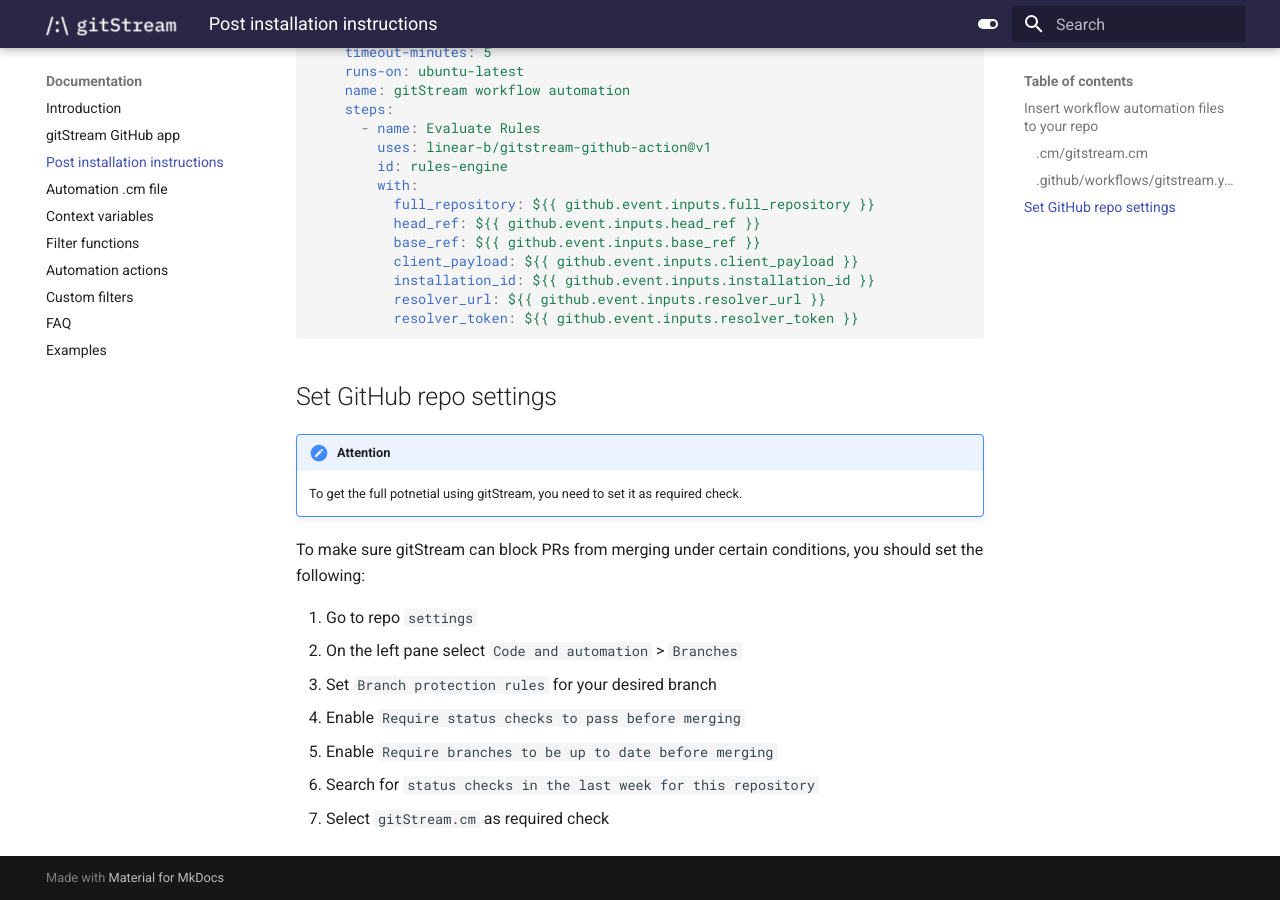
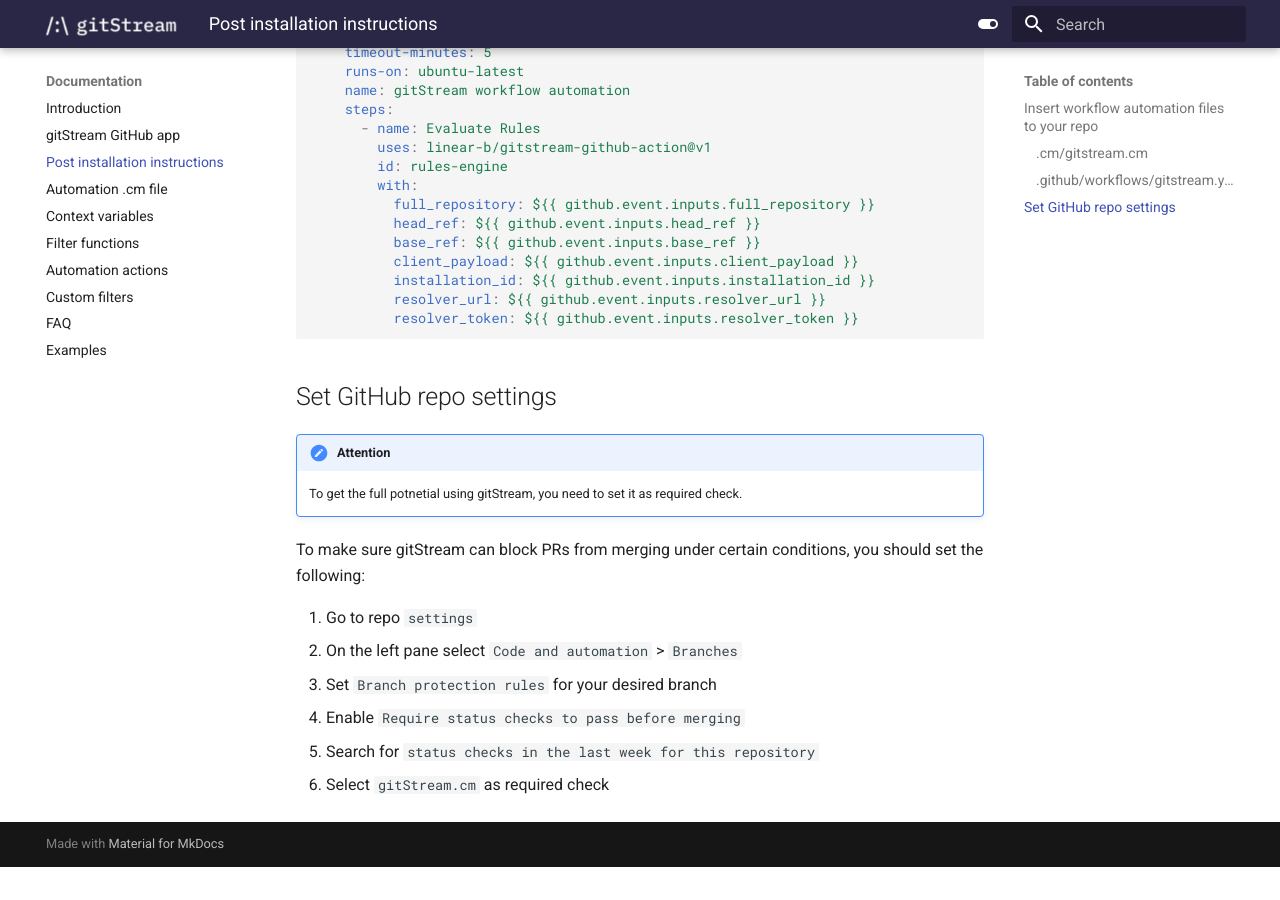
Before and after one commit to lkilpatrick/gitstream-mkdocs, an MkDocs documentation site: the page built from docs/11_github-app-onboarding.md, in a window 1280 px wide and 900 px high, scrolled down 2590 px. Built offline with MkDocs 1.6.1 and Material for MkDocs 9.7.7, drawn with Linux system fonts in a browser that asks for light colours; after the commit the page ends 3457 px from its top, so only the background shows below that.

Commit message:
reduce step - unnecessary

```diff
--- a/docs/11_github-app-onboarding.md
+++ b/docs/11_github-app-onboarding.md
@@ -145,6 +145,5 @@
 2. On the left pane select `Code and automation` > `Branches`
 3. Set `Branch protection rules` for your desired branch
 4. Enable `Require status checks to pass before merging`
-5. Enable `Require branches to be up to date before merging`
-6. Search for `status checks in the last week for this repository`
-7. Select `gitStream.cm` as required check
+5. Search for `status checks in the last week for this repository`
+6. Select `gitStream.cm` as required check
```
